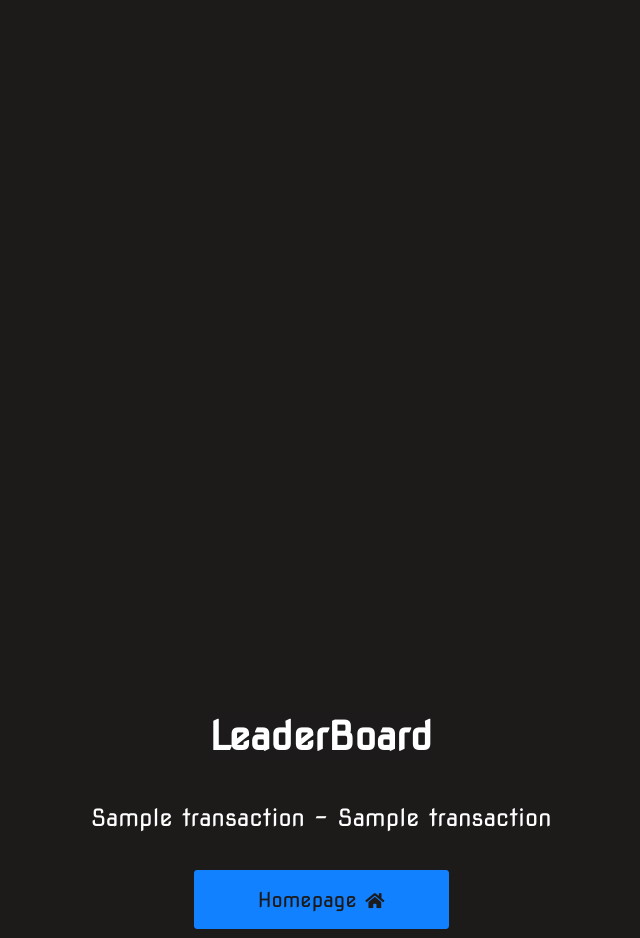
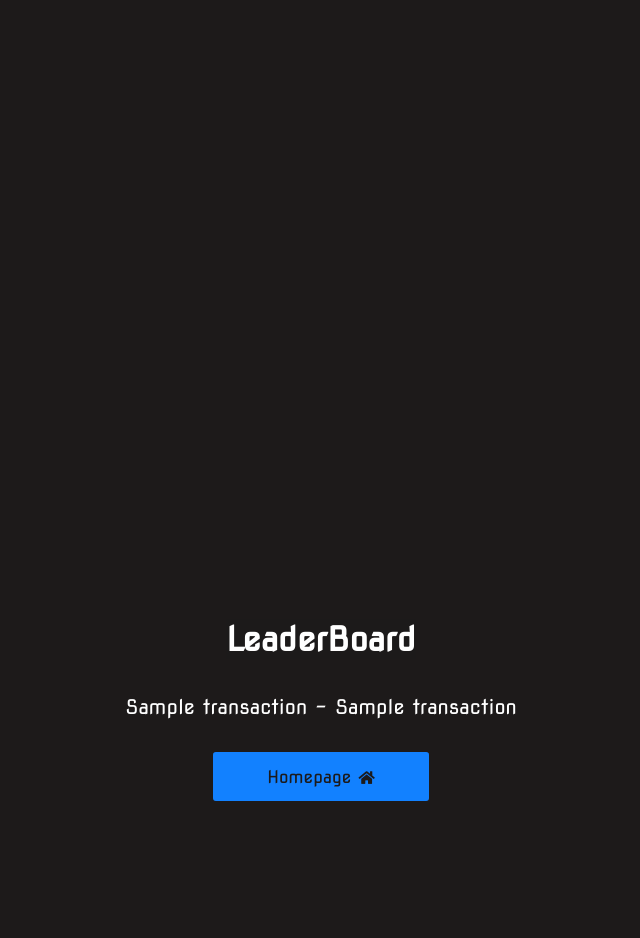
Before and after one commit to batuhanozdol/musicGeneration, a Flask app: page /showHighScores in a window 1280 px wide. Shown: the whole page, without its empty margins (319-959 px from the left). After the commit the page ends 801 px from the top, so only its background shows below. Run offline with Flask 2, Linux system fonts and the light colour scheme; a database or web service that is not in the repository returns one stand-in record (values such as "Sample title"); some libraries are stand-ins or nearby versions.

Commit message:
Update highscores.html

```diff
--- a/templates/highscores.html
+++ b/templates/highscores.html
@@ -9,10 +9,10 @@
     <link rel="stylesheet" href="https://use.fontawesome.com/releases/v5.15.1/css/all.css" integrity="sha384-vp86vTRFVJgpjF9jiIGPEEqYqlDwgyBgEF109VFjmqGmIY/Y4HV4d3Gp2irVfcrp" crossorigin="anonymous">
 
 </head>
-<body>
+<body style="zoom: 85%;">
     <div class="container">
         <div id="highScores" class="flex-center flex-column" >
-
+            <br><br><br><br><br>
             <h1 id="finalScore" style="background-color: rgb(28,26,26);">LeaderBoard</h1>
             <ul id="highScoresList">
                 {% for user_score in user_scores %}
```
